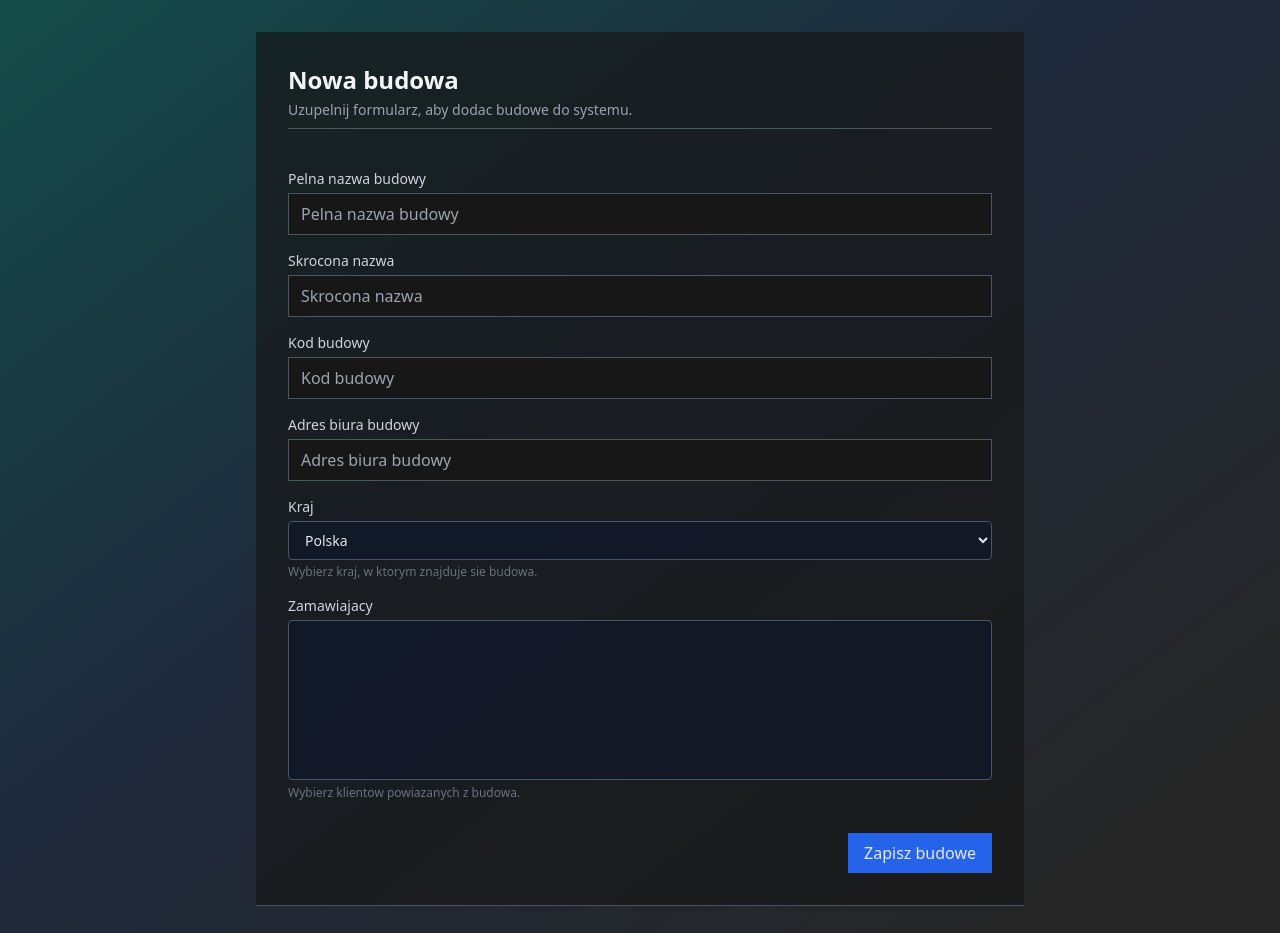
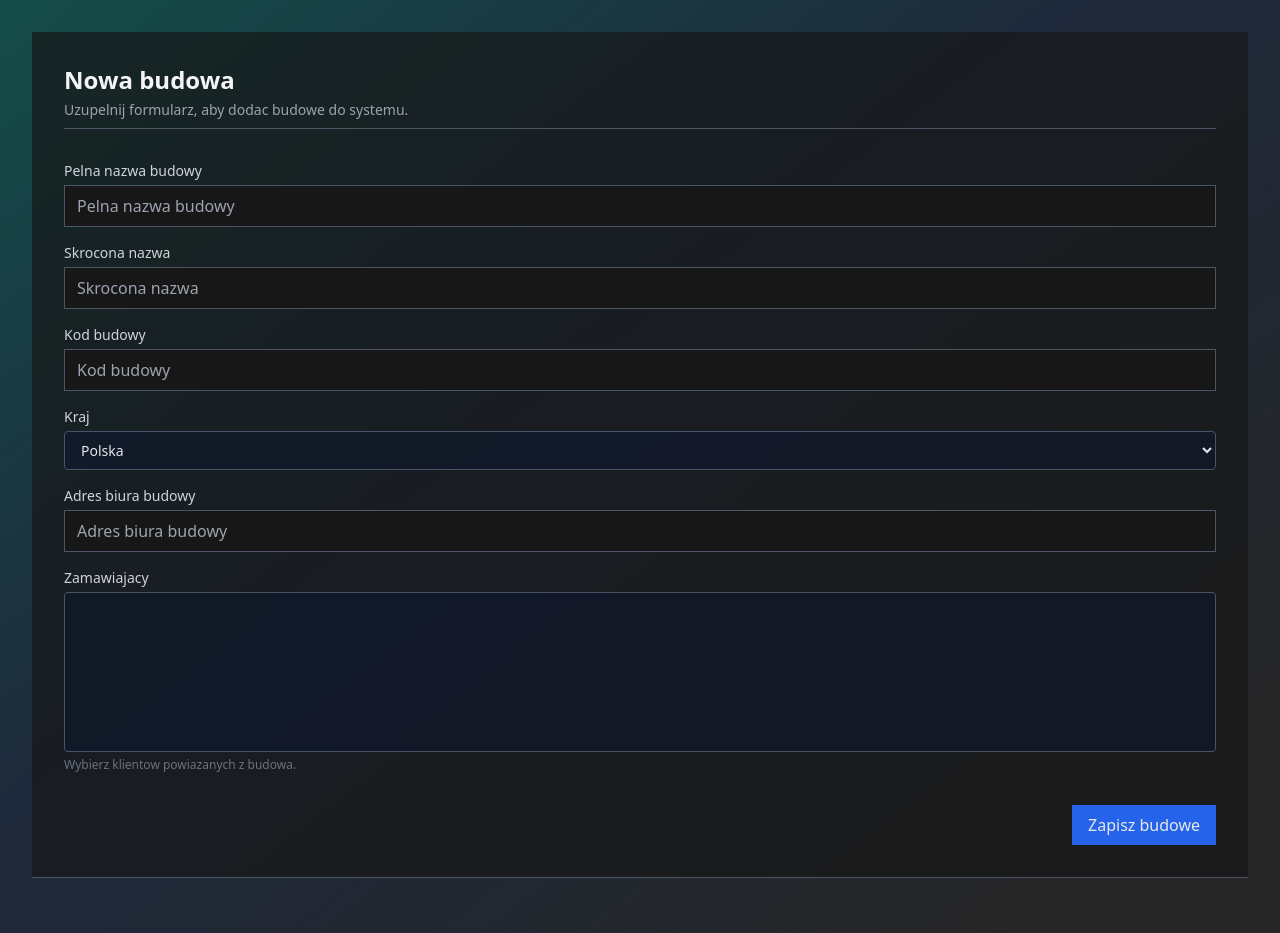
Before and after one commit to Paszczak1987/opera_lab, a Django app: page /worksites/create/ in a window 1280 px wide. Shown: the part 41-974 px from the top of the page. Run offline with Django 5.2, Linux system fonts and the light colour scheme; a user stored in the database is signed in; tables that the repository leaves empty hold one stand-in row (values such as "Sample post"); lists and menus that the app fills with data are empty; some libraries are stand-ins or nearby versions.

Commit message:
commit before restart

```diff
--- a/labsites/templates/labsites/labsite_form.html
+++ b/labsites/templates/labsites/labsite_form.html
@@ -1,7 +1,7 @@
 {% extends "users/dashboard_base.html" %}
 {% load static %}
 {% block dashboard_content %}
-    <div class="workspace-card w-full max-w-3xl mx-auto space-y-6">
+    <div class="workspace-card w-full space-y-4">
         <!-- Card Header -->
         <header class="space-y-4 pb-2 md:flex md:items-end md:justify-between border-b border-gray-600">
             <div class="space-y-1">
--- a/theme/static/css/dist/styles.css
+++ b/theme/static/css/dist/styles.css
@@ -999,10 +999,6 @@ select[data-role="selected"] option:checked {
   width: 100%;
 }
 
-.max-w-2xl {
-  max-width: 42rem;
-}
-
 .max-w-3xl {
   max-width: 48rem;
 }
--- a/worksites/forms.py
+++ b/worksites/forms.py
@@ -8,21 +8,21 @@ from .models import Worksite
 class WorksiteForm(forms.ModelForm):
     class Meta:
         model = Worksite
-        fields = ["name", "short_name", "code", "office_address", "country_code", "clients"]
+        fields = ["name", "short_name", "code", "country_code", "office_address", "clients"]
         labels = {
             "name": "Pelna nazwa budowy",
             "short_name": "Skrocona nazwa",
             "code": "Kod budowy",
+            "country_code": "Kraj",
             "office_address": "Adres biura budowy",
-            "country_code": "Kraj",
             "clients": "Zamawiajacy",
         }
         widgets = {
             "name": forms.TextInput(attrs={"placeholder": "Pelna nazwa budowy"}),
             "short_name": forms.TextInput(attrs={"placeholder": "Skrocona nazwa"}),
             "code": forms.TextInput(attrs={"placeholder": "Kod budowy"}),
+            "country_code": forms.Select(),
             "office_address": forms.TextInput(attrs={"placeholder": "Adres biura budowy"}),
-            "country_code": forms.Select(),
             "clients": forms.SelectMultiple(),
         }
 
@@ -33,7 +33,6 @@ class WorksiteForm(forms.ModelForm):
 
         self.fields["country_code"].choices = country_choices()
         self.fields["country_code"].initial = self.instance.country_code or DEFAULT_COUNTRY_CODE
-        self.fields["country_code"].help_text = "Wybierz kraj, w ktorym znajduje sie budowa."
         self.fields["country_code"].widget.attrs.update(
             {
                 "class": (
--- a/worksites/templates/worksites/worksite_form.html
+++ b/worksites/templates/worksites/worksite_form.html
@@ -1,6 +1,6 @@
 {% extends "users/dashboard_base.html" %}
 {% block dashboard_content %}
-    <div class="workspace-card w-full max-w-3xl mx-auto space-y-6">
+    <div class="workspace-card w-full space-y-4">
         <!-- Card Header -->
         <header class="space-y-4 pb-2 md:flex md:items-end md:justify-between border-b border-gray-600">
             <div class="space-y-1">
```
